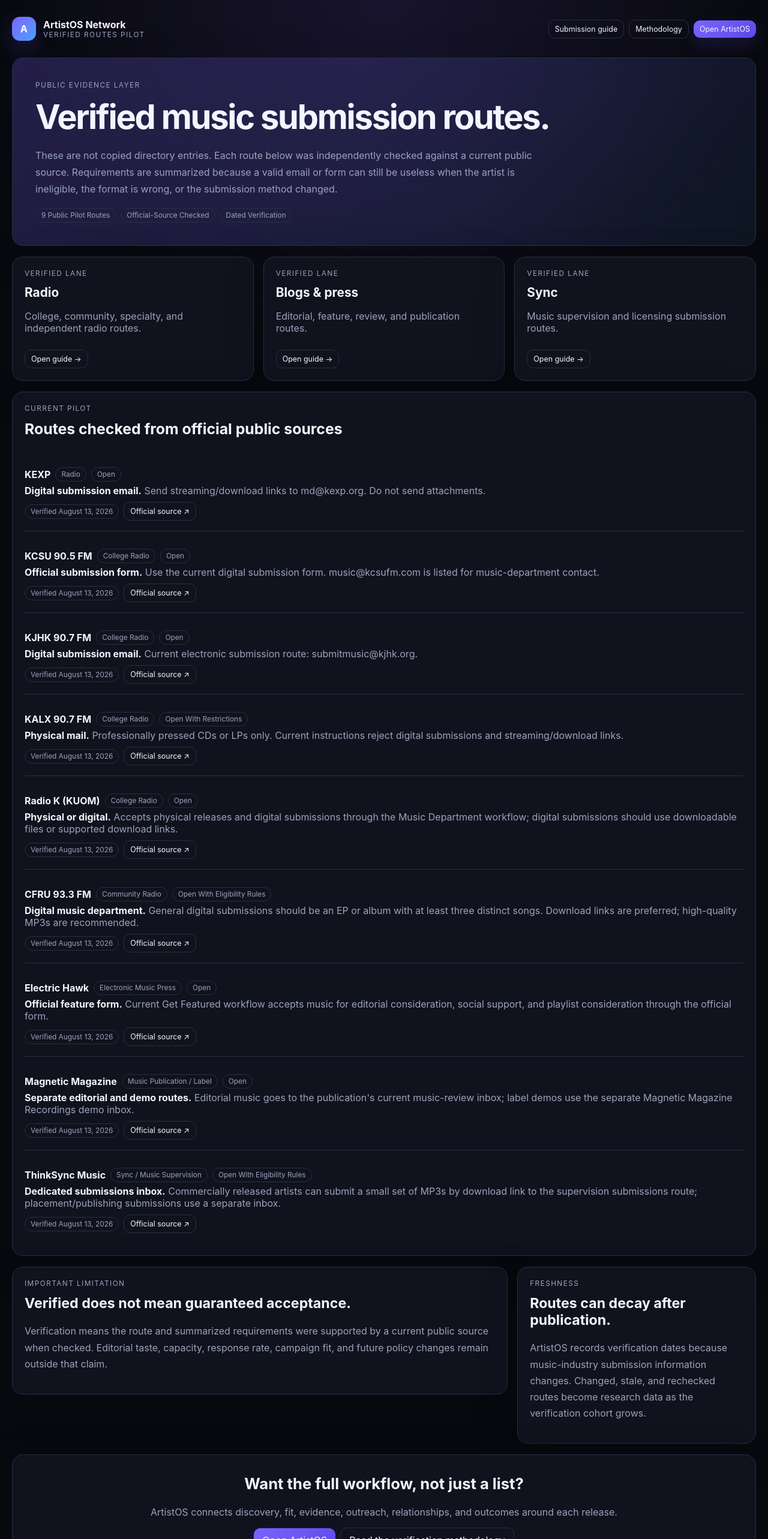
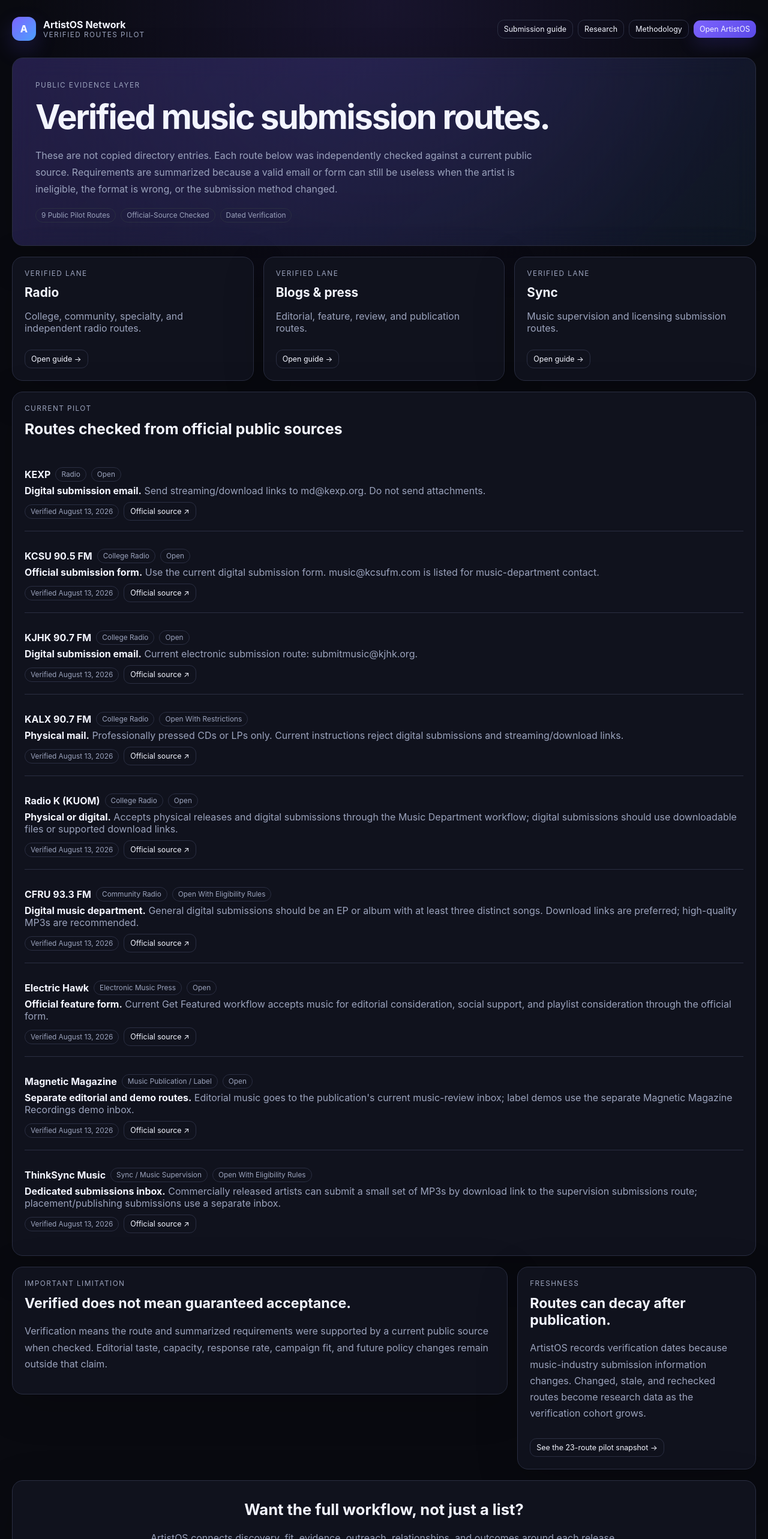
Before and after one commit to middlechildmzk/artistos, a Next.js app: page /verified-routes in a window 1280 px wide. Shown: the top 2566 px of the page at 60% size. Built offline with nearby package versions, Linux system fonts and the light colour scheme; no server answers.

Commit message:
Link verified routes to pilot research

```diff
--- a/app/verified-routes/page.tsx
+++ b/app/verified-routes/page.tsx
@@ -34,7 +34,7 @@ export default function VerifiedRoutesPage() {
       <div className="shell">
         <header className="topbar">
           <Link href="/" className="brand"><div className="logo">A</div><div><strong>ArtistOS Network</strong><div className="eyebrow">Verified routes pilot</div></div></Link>
-          <nav className="nav-links"><Link className="button ghost compact" href="/music-submission-sites">Submission guide</Link><Link className="button ghost compact" href="/methodology">Methodology</Link><Link className="button primary compact" href="/login">Open ArtistOS</Link></nav>
+          <nav className="nav-links"><Link className="button ghost compact" href="/music-submission-sites">Submission guide</Link><Link className="button ghost compact" href="/research/music-submission-route-verification">Research</Link><Link className="button ghost compact" href="/methodology">Methodology</Link><Link className="button primary compact" href="/login">Open ArtistOS</Link></nav>
         </header>
 
         <section className="card release-card" style={{ padding: 38, marginBottom: 18 }}>
@@ -65,7 +65,7 @@ export default function VerifiedRoutesPage() {
 
         <section className="grid two-col" style={{ marginBottom: 18 }}>
           <div className="card"><p className="eyebrow">Important limitation</p><h2 style={{ fontSize: "1.45rem", marginTop: 8 }}>Verified does not mean guaranteed acceptance.</h2><p className="muted" style={{ lineHeight: 1.7 }}>Verification means the route and summarized requirements were supported by a current public source when checked. Editorial taste, capacity, response rate, campaign fit, and future policy changes remain outside that claim.</p></div>
-          <div className="card"><p className="eyebrow">Freshness</p><h2 style={{ fontSize: "1.45rem", marginTop: 8 }}>Routes can decay after publication.</h2><p className="muted" style={{ lineHeight: 1.7 }}>ArtistOS records verification dates because music-industry submission information changes. Changed, stale, and rechecked routes become research data as the verification cohort grows.</p></div>
+          <div className="card"><p className="eyebrow">Freshness</p><h2 style={{ fontSize: "1.45rem", marginTop: 8 }}>Routes can decay after publication.</h2><p className="muted" style={{ lineHeight: 1.7 }}>ArtistOS records verification dates because music-industry submission information changes. Changed, stale, and rechecked routes become research data as the verification cohort grows.</p><Link className="button ghost compact" style={{ marginTop: 12 }} href="/research/music-submission-route-verification">See the 23-route pilot snapshot →</Link></div>
         </section>
 
         <section className="card" style={{ textAlign: "center", padding: 32 }}><h2 style={{ fontSize: "1.6rem" }}>Want the full workflow, not just a list?</h2><p className="muted">ArtistOS connects discovery, fit, evidence, outreach, relationships, and outcomes around each release.</p><div className="nav-links" style={{ justifyContent: "center" }}><Link className="button primary" href="/login">Open ArtistOS</Link><Link className="button ghost" href="/methodology">Read the verification methodology</Link></div></section>
```
